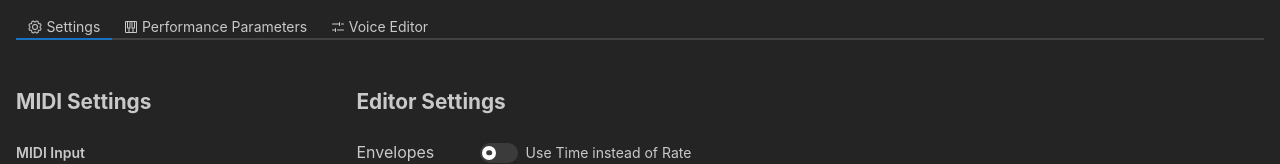
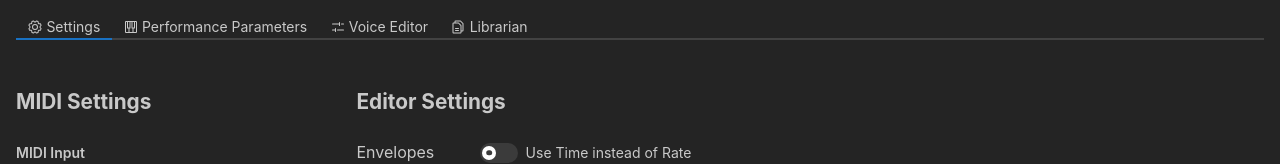
Before and after one commit to Ahlzen/DXEdit, a React (Vite) app: page / in a window 1280 px wide. Shown: the top 164 px of the page. Built offline with nearby package versions, Linux system fonts and the light colour scheme.

Commit message:
Added initial librarian tab and react component.

```diff
--- a/src/components/App.tsx
+++ b/src/components/App.tsx
@@ -1,6 +1,6 @@
 import '@mantine/core/styles.css';
 import { MantineProvider, Tabs } from '@mantine/core';
-import { GearIcon, FadersHorizontalIcon, PianoKeysIcon } from '@phosphor-icons/react';
+import { GearIcon, FadersHorizontalIcon, PianoKeysIcon, FilesIcon } from '@phosphor-icons/react';
 import { theme } from '../theme.tsx';
 
 import { useState, useRef, useEffect } from 'react';
@@ -19,6 +19,7 @@ import { VoiceEditor } from '../midi/VoiceEditor.ts';
 import { DXEConfigEditor } from './DXEConfigEditor.tsx';
 import { DEXPerformanceEditor } from './DXEPerformanceEditor.tsx';
 import { DXEVoiceEditor } from './DXEVoiceEditor.tsx';
+import { DXELibrarian } from './DXELibrarian.tsx';
 
 export default function App()
 {
@@ -167,6 +168,9 @@ export default function App()
         <Tabs.Tab value="edit" leftSection={<FadersHorizontalIcon size={16} />}>
           Voice Editor
         </Tabs.Tab>
+        <Tabs.Tab value="librarian" leftSection={<FilesIcon size={16} />}>
+          Librarian
+        </Tabs.Tab>
       </Tabs.List>
 
       <Tabs.Panel value="settings">
@@ -203,6 +207,10 @@ export default function App()
           editor={voiceEditor.current} />
       </Tabs.Panel>
 
+      <Tabs.Panel value="librarian">
+        <DXELibrarian />
+      </Tabs.Panel>
+
     </Tabs>
 
     </MantineProvider>
--- /dev/null
+++ b/src/components/DXELibrarian.tsx
@@ -0,0 +1,10 @@
+export function DXELibrarian(props: {
+
+})
+{
+  ///// UI
+
+  return (
+    <p>Librarian</p>
+  );
+}
```
